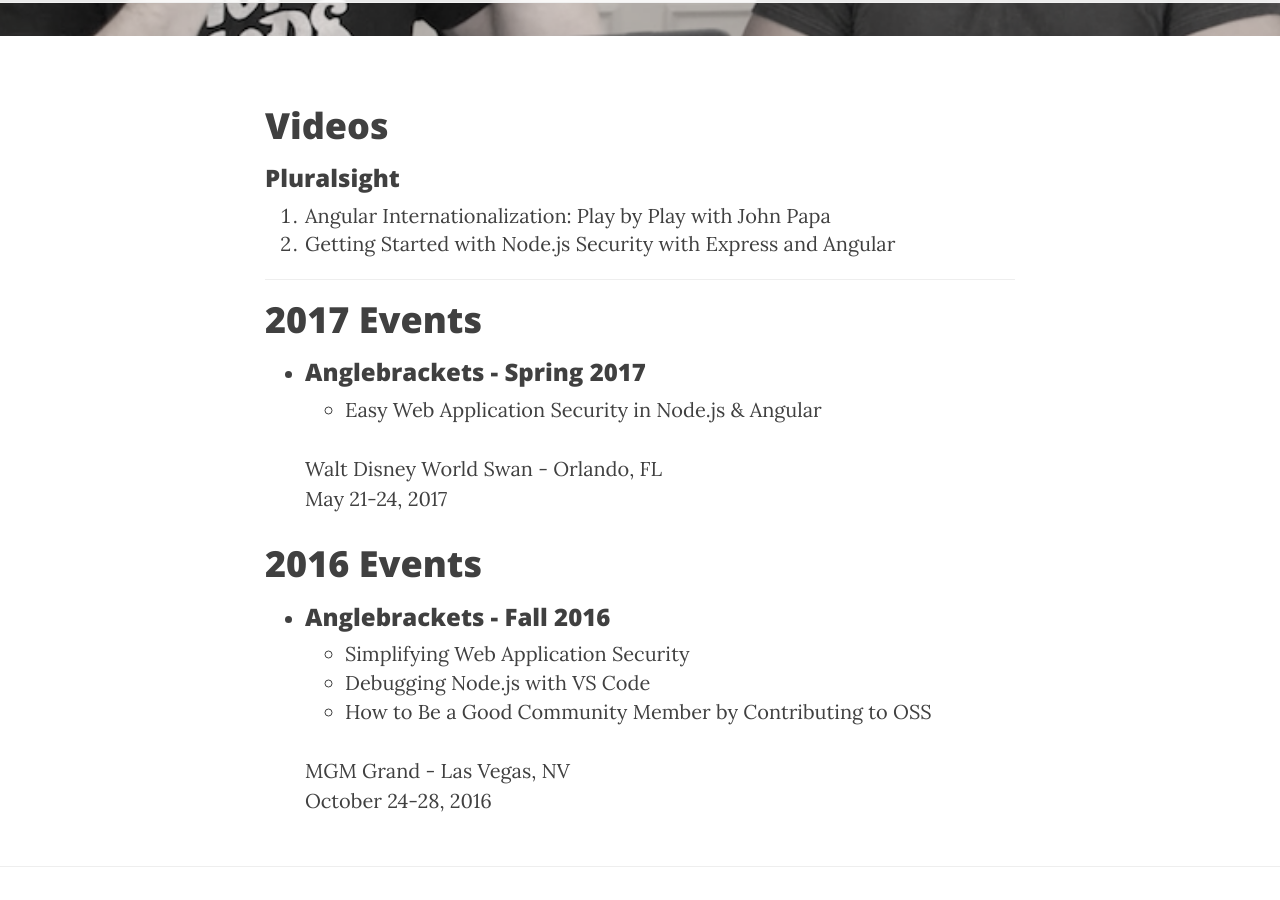
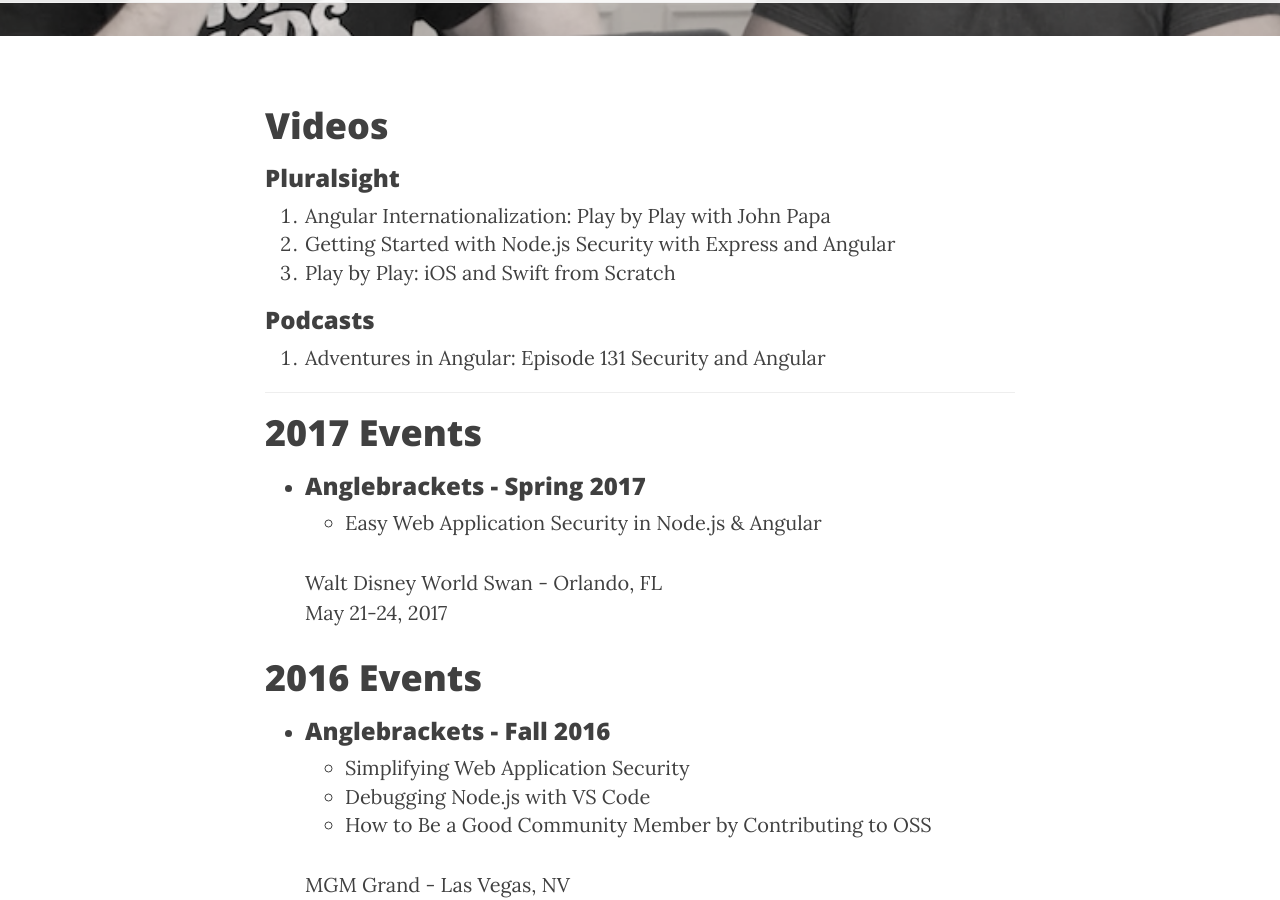
Before and after one commit to clarkio/clarkio.github.io, a Jekyll site: the page built from talks.md, in a window 1280 px wide and 900 px high, scrolled down 459 px. Built offline with Jekyll 4.4.1, drawn with Linux system fonts in a browser that asks for light colours; nearby versions of some CDN libraries.

Commit message:
Update talks.md

```diff
--- a/talks.md
+++ b/talks.md
@@ -12,6 +12,10 @@
 ### Pluralsight
 1. [Angular Internationalization: Play by Play with John Papa](http://bit.ly/1Q6XrJI)
 2. [Getting Started with Node.js Security with Express and Angular](http://bit.ly/2cJyxhD)
+3. [Play by Play: iOS and Swift from Scratch](http://bit.ly/2nvJY1j)
+
+### Podcasts
+1. [Adventures in Angular: Episode 131 Security and Angular](http://bit.ly/2nKfCZU)
 
 <hr>
 # 2017 Events
```
